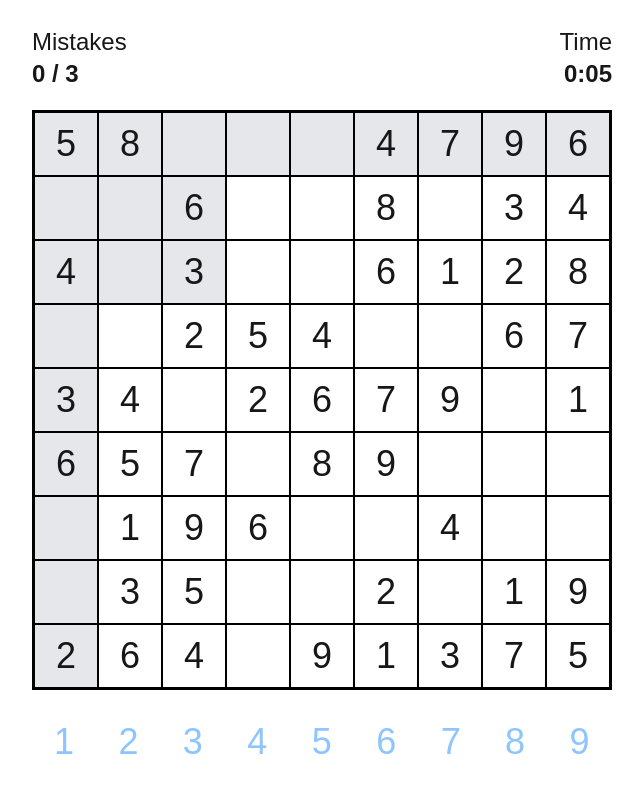
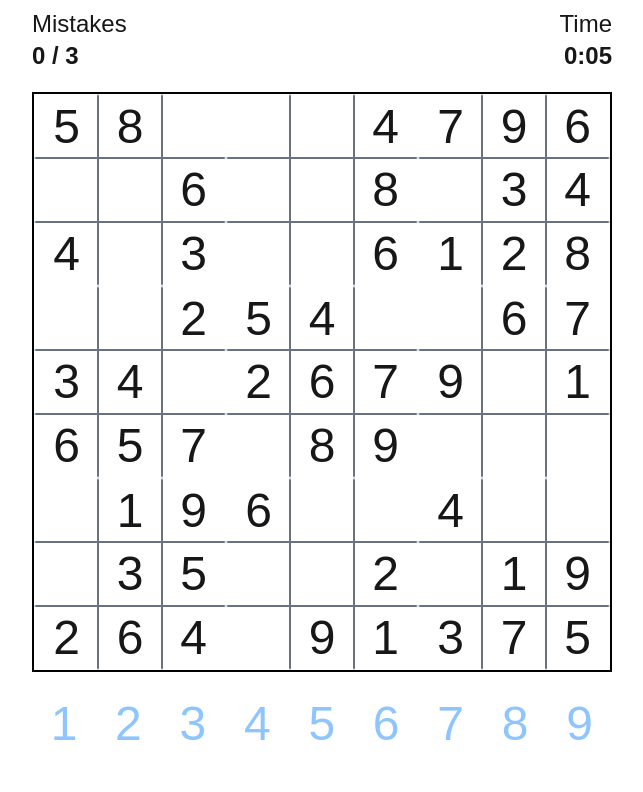
Before and after one commit to kensunjaya/next-sudoku, a Next.js app: page / in a window 1280 px wide. Shown: the top 792 px of the page, without its empty margins (318-961 px from the left). Built offline with nearby package versions, Linux system fonts and the light colour scheme.

Commit message:
fixed border colors

```diff
--- a/src/app/page.tsx
+++ b/src/app/page.tsx
@@ -9,7 +9,7 @@ type Puzzle = {
 export default function Home() {
   const [cells, setCells] = useState<number[][]>([0, 0, 0, 0, 0, 0, 0, 0, 0].map(() => [0, 0, 0, 0, 0, 0, 0, 0, 0]));
   const [puzzle, setPuzzle] = useState<Puzzle[][]>(Array.from({ length: 9 }, () => Array.from({ length: 9 }, () => ({ val: 0, wrong: false }))));
-  const [selectedCell, setSelectedCell] = useState<number[]>([0, 0]);
+  const [selectedCell, setSelectedCell] = useState<number[]>([-1, -1]);
   const [mistakes, setMistakes] = useState<number>(0);
   const [time, setTime] = useState<number>(0);
   const [unsolvedNumber, setUnsolvedNumber] = useState<number[]>([1, 2, 3, 4, 5, 6, 7, 8, 9]);
@@ -48,13 +48,14 @@ export default function Home() {
 
   const highlightCell = (row: number, col: number) => {
     if (selectedCell[0] == -1) return '';
-    if (selectedCell[0] == row && selectedCell[1] == col) return 'bg-gray-200 dark:bg-gray-700';
-    if (selectedCell[0] == row || selectedCell[1] == col) return 'bg-gray-200 dark:bg-gray-900';
+    if (selectedCell[0] == row && selectedCell[1] == col) return 'bg-gray-200 dark:bg-gray-600';
+    if (selectedCell[0] == row || selectedCell[1] == col) return 'bg-gray-200 dark:bg-gray-800';
     const startRow = row - row%3;
     const startCol = col - col%3;
+    if (puzzle[row][col].val != 0 && puzzle[selectedCell[0]][selectedCell[1]].val == puzzle[row][col].val) return 'bg-gray-200 dark:bg-gray-600';
     for (let i=0;i<3;i++) {
       for (let j=0;j<3;j++) {
-        if (selectedCell[0] == i+startRow && selectedCell[1] == j+startCol) return 'bg-gray-200 dark:bg-gray-900';
+        if (selectedCell[0] == i+startRow && selectedCell[1] == j+startCol) return 'bg-gray-200 dark:bg-gray-800';
       }
     }
   }
@@ -139,8 +140,19 @@ export default function Home() {
     }
   }, []);
 
+  const getBorderClass = (rowIndex: number, colIndex: number) => {
+    let borderClass = 'border border-gray-500';
+    if (rowIndex % 3 === 0) borderClass += ' border-t-2 border-t-white';
+    if ((rowIndex+1) % 3 === 0) borderClass += ' border-b-2 border-b-white';
+    if ((colIndex+1) % 3 === 0) borderClass += ' border-r-2 border-r-white';
+    if (colIndex % 3 === 0) borderClass += ' border-l-2 border-l-white';
+    if (rowIndex === 8) borderClass += ' border-b-2 border-b-white';
+    if (colIndex === 8) borderClass += ' border-r-2 border-r-white';
+    return borderClass;
+  }
+
   return (
-    <div className="flex flex-col items-center justify-center min-h-screen py-2">
+    <div className="flex flex-col items-center min-h-screen py-2">
       <main className="w-fit">
         <div className="flex flex-row justify-between w-full text-xl sm:text-2xl">
           <div className="flex flex-col">
@@ -153,14 +165,14 @@ export default function Home() {
           </div>
         </div>
 
-        <div className="grid mt-5 grid-cols-9 text-2xl xs:text-2xl sm:text-3xl md:text-3xl xl:text-4xl border-2 border-black dark:border-white">
+        <div className="grid mt-5 grid-cols-9 text-3xl xs:text-3xl sm:text-3xl md:text-4xl xl:text-5xl border-2 border-black dark:border-white">
           {puzzle.map((row, rowIndex) => row.map((cell, colIndex) =>
             <div
               onClick={() => {setSelectedCell([rowIndex, colIndex])}}
               onKeyDown={(event) => handleKeyDown(event, rowIndex, colIndex)}
               tabIndex={0}
               key={rowIndex * 9 + colIndex}
-              className={`flex justify-center hover:cursor-default items-center ${cell.wrong && 'text-red-400'} border-1 border-black dark:border-white h-[2.4rem] w-[2.4rem] xs:h-14 xs:w-14 sm:h-12 sm:w-12 md:h-14 md:w-14 xl:h-16 xl:w-16 ${highlightCell(rowIndex, colIndex)}`}
+              className={`flex justify-center hover:cursor-default items-center ${cell.wrong && 'text-red-400'} ${getBorderClass(rowIndex, colIndex)} h-[2.4rem] w-[2.4rem] xs:h-14 xs:w-14 sm:h-12 sm:w-12 md:h-14 md:w-14 xl:h-16 xl:w-16 ${highlightCell(rowIndex, colIndex)}`}
             >
               {cell.val != 0 || cell.wrong ? cell.val : ''}
             </div>
@@ -172,7 +184,7 @@ export default function Home() {
               key={index}
               disabled={num == 0}
               onClick={() => checkAnswer(num, selectedCell[0], selectedCell[1])}
-              className="flex justify-center text-blue-300 items-center text-3xl sm:text-4xl h-[2.4rem] w-[2.4rem] xs:h-14 xs:w-14 sm:h-12 sm:w-12 md:h-14 md:w-14 xl:h-16 xl:w-16 hover:bg-gray-200 dark:hover:bg-gray-900">
+              className="flex hover:cursor-pointer justify-center text-blue-300 items-center text-3xl md:text-4xl xl:text-5xl h-[2.4rem] w-[2.4rem] xs:h-14 xs:w-14 sm:h-12 sm:w-12 md:h-14 md:w-14 xl:h-16 xl:w-16 hover:bg-gray-200 dark:hover:bg-gray-900">
               {num != 0 ? num : ''}
             </button>
           )}
```
